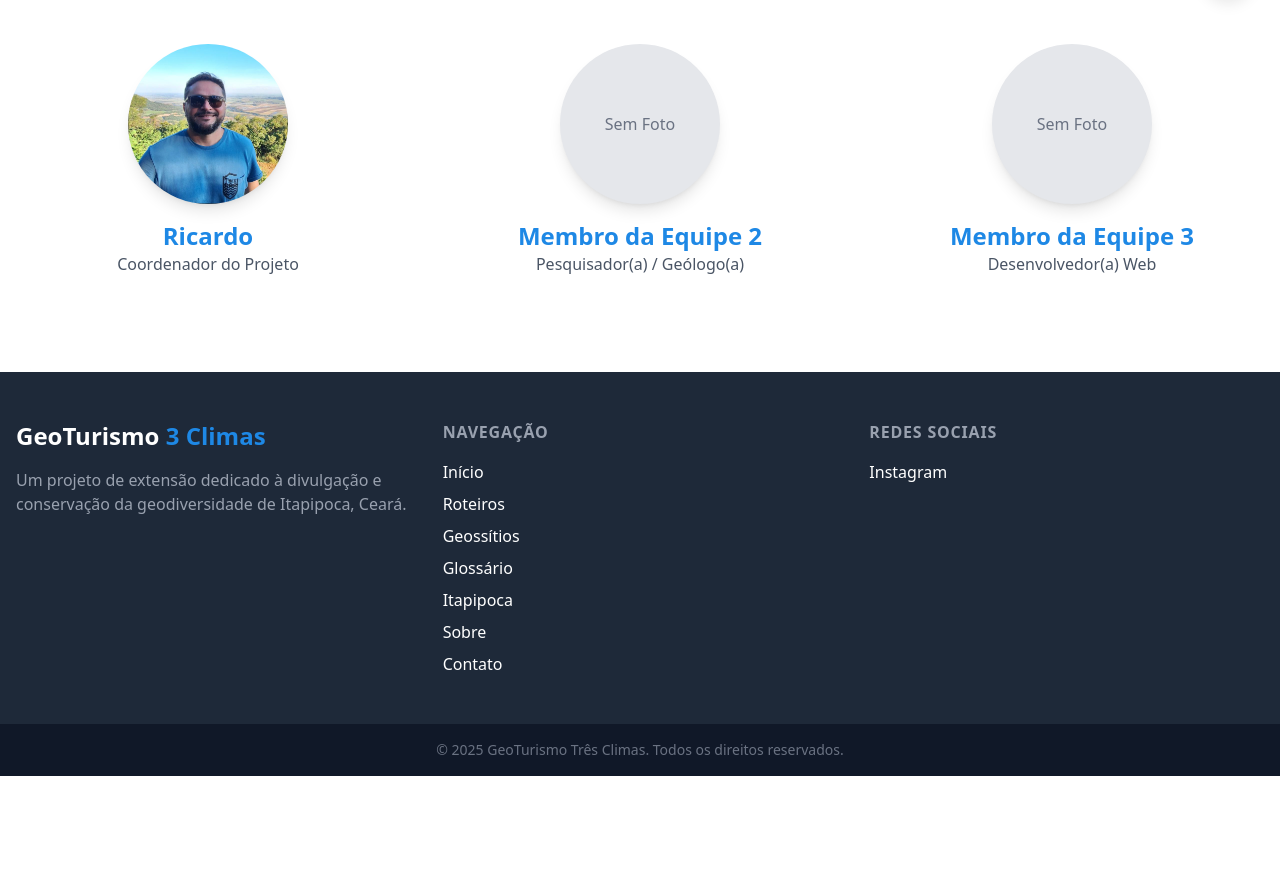
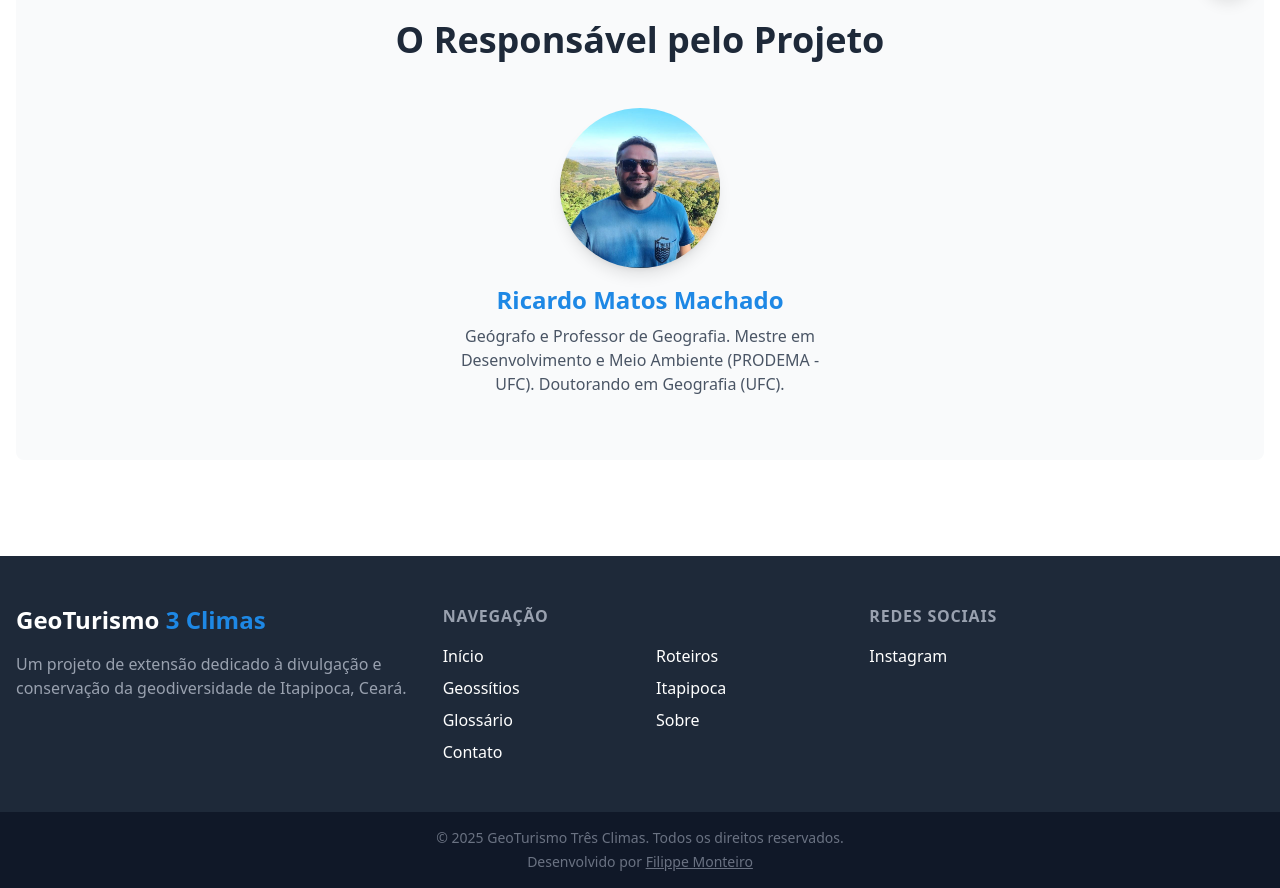
Before and after one commit to filippemonteiro/geoturismo-tres-climas, a React (Vite) app: page /sobre in a window 1280 px wide. Shown: the part 780-1668 px from the top of the page. Before the commit the page ends 1556 px from the top, so only its background shows below. Built offline with nearby package versions, Linux system fonts and the light colour scheme.

Commit message:
feat: reorganize navigation links in the Footer and Header, and update information about the project owner in the AboutPage

```diff
--- a/src/components/Footer.tsx
+++ b/src/components/Footer.tsx
@@ -1,21 +1,18 @@
-import { Link } from "react-router-dom";
+import { Link } from 'react-router-dom';
 
 export function Footer() {
   const navLinks = [
     { label: "Início", path: "/" },
     { label: "Roteiros", path: "/roteiros" },
     { label: "Geossítios", path: "/geossitios" },
+    { label: "Itapipoca", path: "/itapipoca" },
     { label: "Glossário", path: "/glossario" },
-    { label: "Itapipoca", path: "/itapipoca" },
     { label: "Sobre", path: "/sobre" },
     { label: "Contato", path: "/contato" },
   ];
 
   const socialLinks = [
-    {
-      label: "Instagram",
-      url: "https://www.instagram.com/geoturismotresclimas/",
-    },
+    { label: 'Instagram', url: 'https://www.instagram.com/geoturismotresclimas/' },
   ];
 
   return (
@@ -26,22 +23,15 @@ export function Footer() {
             GeoTurismo <span className="text-litoral">3 Climas</span>
           </h3>
           <p className="mt-4 text-gray-400 font-sans">
-            Um projeto de extensão dedicado à divulgação e conservação da
-            geodiversidade de Itapipoca, Ceará.
+            Um projeto de extensão dedicado à divulgação e conservação da geodiversidade de Itapipoca, Ceará.
           </p>
         </div>
 
-        <div>
-          <h4 className="font-heading font-bold uppercase tracking-wider text-gray-400">
-            Navegação
-          </h4>
-          <nav className="mt-4 flex flex-col space-y-2">
+        <div className="md:col-span-1">
+          <h4 className="font-heading font-bold uppercase tracking-wider text-gray-400">Navegação</h4>
+          <nav className="mt-4 grid grid-cols-2 gap-x-8 gap-y-2">
             {navLinks.map((link) => (
-              <Link
-                key={link.path}
-                to={link.path}
-                className="font-sans hover:text-litoral transition-colors"
-              >
+              <Link key={link.path} to={link.path} className="font-sans hover:text-litoral transition-colors">
                 {link.label}
               </Link>
             ))}
@@ -49,18 +39,10 @@ export function Footer() {
         </div>
 
         <div>
-          <h4 className="font-heading font-bold uppercase tracking-wider text-gray-400">
-            Redes Sociais
-          </h4>
+          <h4 className="font-heading font-bold uppercase tracking-wider text-gray-400">Redes Sociais</h4>
           <div className="mt-4 flex flex-col space-y-2">
             {socialLinks.map((link) => (
-              <a
-                key={link.label}
-                href={link.url}
-                target="_blank"
-                rel="noopener noreferrer"
-                className="font-sans hover:text-litoral transition-colors"
-              >
+              <a key={link.label} href={link.url} target="_blank" rel="noopener noreferrer" className="font-sans hover:text-litoral transition-colors">
                 {link.label}
               </a>
             ))}
@@ -68,10 +50,12 @@ export function Footer() {
         </div>
       </div>
       <div className="bg-gray-900 py-4">
-        <p className="container mx-auto text-center text-sm text-gray-500 font-sans">
-          &copy; {new Date().getFullYear()} GeoTurismo Três Climas. Todos os
-          direitos reservados.
-        </p>
+        <div className="container mx-auto text-center text-sm text-gray-500 font-sans">
+          <p>&copy; {new Date().getFullYear()} GeoTurismo Três Climas. Todos os direitos reservados.</p>
+          <p className="mt-1">
+            Desenvolvido por <a href="https://filippemonteiro.vercel.app/" target="_blank" rel="noopener noreferrer" className="underline hover:text-white transition-colors">Filippe Monteiro</a>
+          </p>
+        </div>
       </div>
     </footer>
   );
--- a/src/components/Header.tsx
+++ b/src/components/Header.tsx
@@ -9,8 +9,8 @@ export function Header() {
     { label: "Início", path: "/" },
     { label: "Roteiros", path: "/roteiros" },
     { label: "Geossítios", path: "/geossitios" },
+    { label: "Itapipoca", path: "/itapipoca" },
     { label: "Glossário", path: "/glossario" },
-    { label: "Itapipoca", path: "/itapipoca" },
     { label: "Sobre", path: "/sobre" },
     { label: "Contato", path: "/contato" },
   ];
--- a/src/pages/AboutPage.tsx
+++ b/src/pages/AboutPage.tsx
@@ -1,24 +1,12 @@
 import { AnimatedSection } from "../components/AnimatedSection";
-import teamMember1 from "../assets/team-member-1.png";
+import ricardoImage from "../assets/team-member-1.png";
 
 export function AboutPage() {
-  const teamMembers = [
-    {
-      name: "Ricardo",
-      role: "Coordenador do Projeto",
-      imageUrl: teamMember1,
-    },
-    {
-      name: "Membro da Equipe 2",
-      role: "Pesquisador(a) / Geólogo(a)",
-      imageUrl: "",
-    },
-    {
-      name: "Membro da Equipe 3",
-      role: "Desenvolvedor(a) Web",
-      imageUrl: "",
-    },
-  ];
+  const projectLead = {
+    name: "Ricardo Matos Machado",
+    role: "Geógrafo e Professor de Geografia. Mestre em Desenvolvimento e Meio Ambiente (PRODEMA - UFC). Doutorando em Geografia (UFC).",
+    imageUrl: ricardoImage,
+  };
 
   return (
     <div className="bg-white">
@@ -76,30 +64,22 @@ export function AboutPage() {
         </AnimatedSection>
 
         <AnimatedSection>
-          <section className="text-center">
+          <section className="text-center bg-gray-50 py-16 rounded-lg">
             <h2 className="text-4xl font-bold font-heading text-gray-800 mb-12">
-              Nossa Equipe
+              O Responsável pelo Projeto
             </h2>
-            <div className="grid grid-cols-1 sm:grid-cols-2 lg:grid-cols-3 gap-12">
-              {teamMembers.map((member) => (
-                <div key={member.name} className="flex flex-col items-center">
-                  {member.imageUrl ? (
-                    <img
-                      src={member.imageUrl}
-                      alt={`Foto de ${member.name}`}
-                      className="w-40 h-40 rounded-full object-cover shadow-lg mb-4 bg-gray-200"
-                    />
-                  ) : (
-                    <div className="w-40 h-40 rounded-full bg-gray-200 flex items-center justify-center shadow-lg mb-4">
-                      <span className="text-gray-500">Sem Foto</span>
-                    </div>
-                  )}
-                  <h3 className="text-2xl font-bold font-heading text-litoral">
-                    {member.name}
-                  </h3>
-                  <p className="font-sans text-gray-600">{member.role}</p>
-                </div>
-              ))}
+            <div className="flex justify-center">
+              <div className="flex flex-col items-center max-w-sm">
+                <img
+                  src={projectLead.imageUrl}
+                  alt={`Foto de ${projectLead.name}`}
+                  className="w-40 h-40 rounded-full object-cover shadow-lg mb-4 bg-gray-200"
+                />
+                <h3 className="text-2xl font-bold font-heading text-litoral">
+                  {projectLead.name}
+                </h3>
+                <p className="font-sans text-gray-600 mt-2">{projectLead.role}</p>
+              </div>
             </div>
           </section>
         </AnimatedSection>
```
